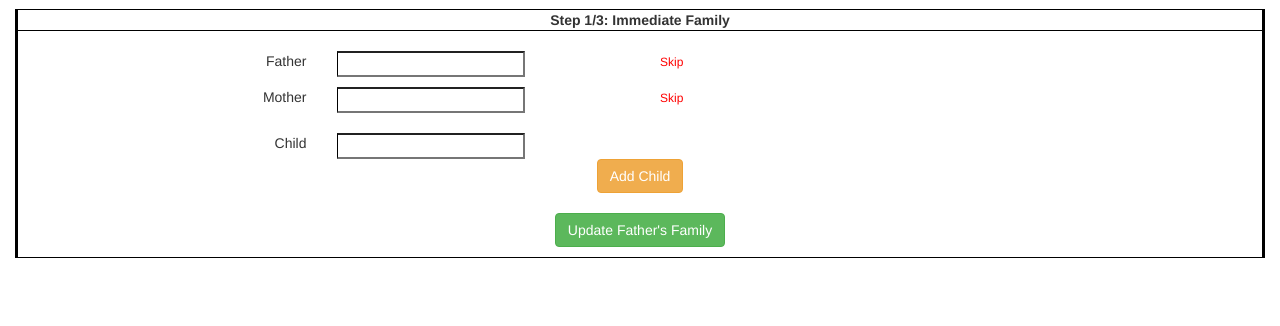
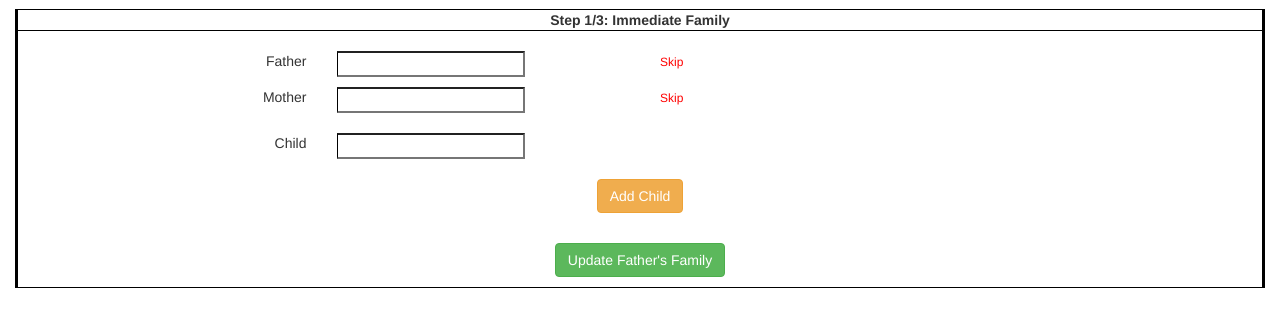
Before and after one commit to jcsmileyjr/family-tree-UI, a plain HTML site: page index.html in a window 1280 px wide. Drawn offline with nearby package versions, Linux system fonts and the light colour scheme.

Commit message:
CSS to recent changes
- center names inside the input fields
- white space below and above add child button
- add comments to all CSS styles

```diff
--- a/family-tree.css
+++ b/family-tree.css
@@ -1,35 +1,50 @@
+/*added white-space around each section and footer*/
 article, footer {
     margin-top:20px;
 }
 
+/*created a border around the app*/
 section {
     border: 1px solid black;
     border-right: 3px solid black;
     border-left: 3px solid black;
     margin-top: 9px;
 }
+
+/*use a border to seperate the nav from the body*/
 header {
     border-bottom: 1px solid black;
 }
 
+/*add white-space under the footer and father of the current family*/
 footer, .paternalWhiteSpace {
     margin-bottom: 10px;
 }
 
+/*fix a bug where the left side of input fields disappeared. Center the text inside the input fields*/
 input {
     border-left: 1px solid black;
+    text-align: center;
 }
 
+/*make the skip button look like clickable text field*/
 .btn-danger {
     border: none;
     background-color: white;
     color: red;
 }
 
+/*add white-space around the add child button*/
+.btn-warning {
+    margin: 20px 0px 10px 0px;
+}
+
+/*hides different sections when not in use*/
 #paternalFamily, #maternalFamily {
     display: none;
 }
 
+/*add white-space and a new line for each child added*/
 .addChildrenStyle {
     margin-top: 15px;
     display: block;
```
